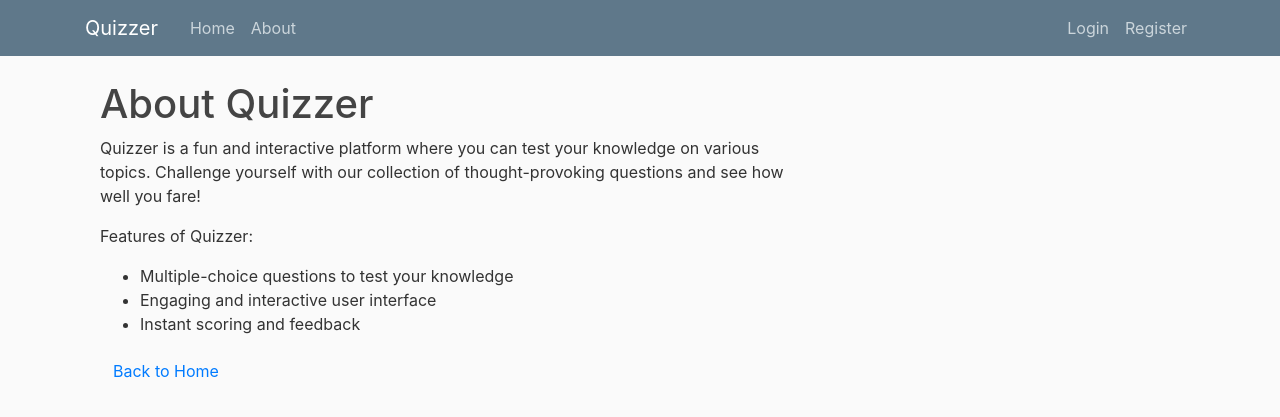
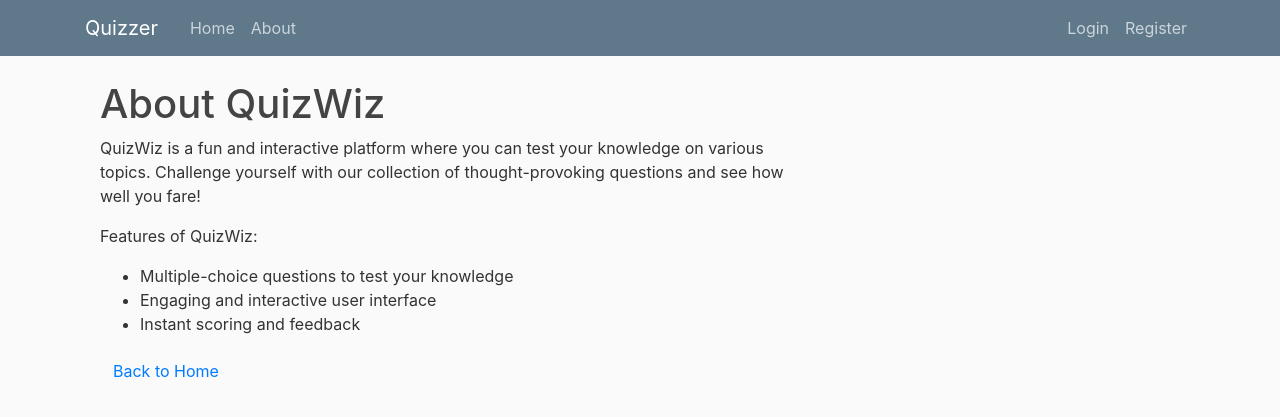
Before and after one commit to JDKHGA/My-Projects, a Flask app: page /about in a window 1280 px wide. Shown: the top 417 px of the page. Run offline with Flask 3, Linux system fonts and the light colour scheme; some libraries are stand-ins or nearby versions.

Commit message:
Update about.html

```diff
--- a/quiz/Templates/about.html
+++ b/quiz/Templates/about.html
@@ -2,10 +2,10 @@
 {% block content %}
 
 <div class="container">
-    <h1>About Quizzer </h1>
-    <p> Quizzer is a fun and interactive platform where you can test your knowledge on various topics. Challenge
+    <h1>About QuizWiz </h1>
+    <p> QuizWiz is a fun and interactive platform where you can test your knowledge on various topics. Challenge
         yourself with our collection of thought-provoking questions and see how well you fare!</p>
-    <p>Features of Quizzer:</p>
+    <p>Features of QuizWiz:</p>
     <ul>
         <li>Multiple-choice questions to test your knowledge</li>
         <li>Engaging and interactive user interface</li>
```
